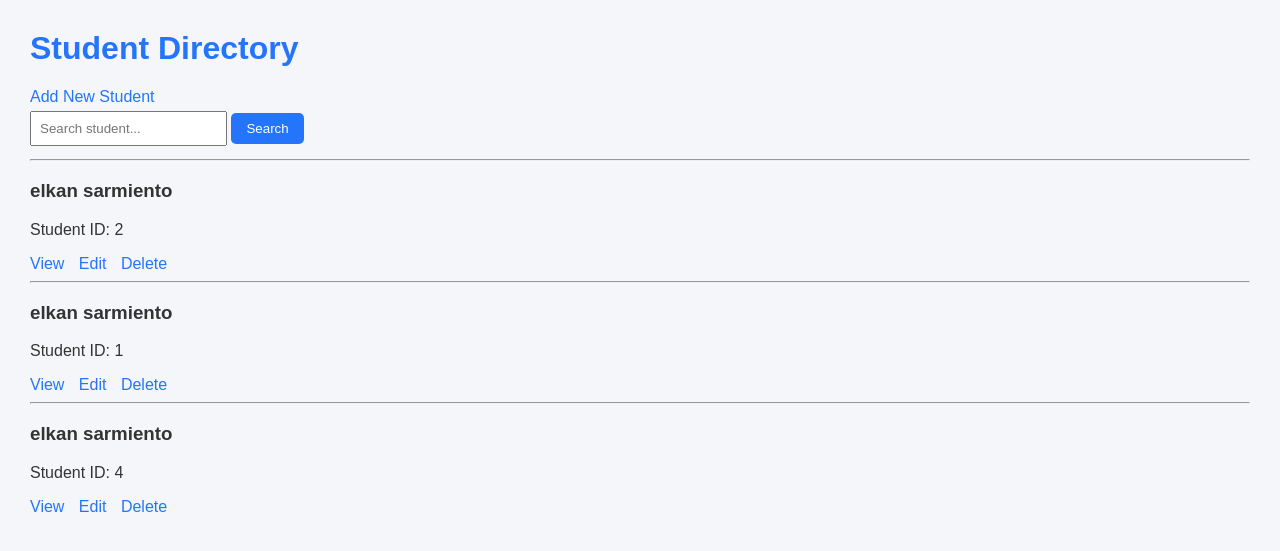
After one commit to ElkanSrmnt/CC106-ElkanSarmiento-APPDEV, a Django app: page /registration/students/ in a window 1280 px wide. The commit adds this page. Shown: the top 551 px of the page. Run offline with Django 5.2, Linux system fonts and the light colour scheme; data comes from the database, SQL or seed files in the repository.

Commit message:
Add Module 07 student management
Co-authored-by: Copilot <223556219+Copilot@users.noreply.github.com>

```diff
--- /dev/null
+++ b/registration/static/registration/style.css
@@ -0,0 +1,31 @@
+
+body {
+    font-family: Arial, sans-serif;
+    background-color: #f4f6f9;
+    margin: 30px;
+    color: #333;
+}
+
+h1 {
+    color: #2575fc;
+}
+
+a {
+    color: #2575fc;
+    text-decoration: none;
+    margin-right: 10px;
+}
+
+button {
+    background-color: #2575fc;
+    color: white;
+    border: none;
+    padding: 8px 15px;
+    cursor: pointer;
+    border-radius: 5px;
+}
+
+input, select {
+    padding: 8px;
+    margin: 5px 0;
+}
--- a/registration/templates/registration/registration.html
+++ b/registration/templates/registration/registration.html
@@ -39,6 +39,10 @@
         <br><br>
 
         <button type="submit">Register Student</button>
-    </form>
+        </form>
+
+    <br>
+    <a href="{% url 'student_list' %}">View Student Directory</a>
+
 </body>
 </html>
--- /dev/null
+++ b/registration/templates/registration/student_list.html
@@ -0,0 +1,35 @@
+
+<!DOCTYPE html>
+<html>
+<head>
+    <title>Student Directory</title>
+    {% load static %}
+    <link rel="stylesheet" href="{% static 'registration/style.css' %}">
+</head>
+<body>
+
+    <h1>Student Directory</h1>
+
+    <a href="{% url 'student_create' %}">Add New Student</a>
+
+    <form method="GET">
+        <input type="text" name="q" placeholder="Search student..."
+               value="{{ query }}">
+        <button type="submit">Search</button>
+    </form>
+
+    {% for student in students %}
+        <hr>
+        <h3>{{ student.first_name }} {{ student.last_name }}</h3>
+        <p>Student ID: {{ student.student_id }}</p>
+
+        <a href="{% url 'student_detail' student.pk %}">View</a>
+        <a href="{% url 'student_update' student.pk %}">Edit</a>
+        <a href="{% url 'student_delete' student.pk %}">Delete</a>
+
+    {% empty %}
+        <p>No students found.</p>
+    {% endfor %}
+
+</body>
+</html>
--- a/registration/urls.py
+++ b/registration/urls.py
@@ -3,6 +3,14 @@ from django.urls import path
 from . import views
 
 urlpatterns = [
+    # Existing Module 06 pages
     path('', views.student_registration, name='student_registration'),
     path('success/', views.registration_success, name='registration_success'),
+
+    # Module 07 pages
+    path('students/', views.student_list, name='student_list'),
+    path('students/create/', views.student_create, name='student_create'),
+    path('students/<int:pk>/', views.student_detail, name='student_detail'),
+    path('students/<int:pk>/edit/', views.student_update, name='student_update'),
+    path('students/<int:pk>/delete/', views.student_delete, name='student_delete'),
 ]
--- a/registration/views.py
+++ b/registration/views.py
@@ -1,6 +1,10 @@
 
-from django.shortcuts import render, redirect
+from django.shortcuts import render, redirect, get_object_or_404
+from django.contrib import messages
+from django.db.models import Q
 from .models import Student
+from .forms import StudentForm
+
 
 def student_registration(request):
     if request.method == 'POST':
@@ -22,11 +26,79 @@ def student_registration(request):
 
         return redirect('registration_success')
 
-    return render(
-        request,
-        'registration/registration.html'
-    )
+    return render(request, 'registration/registration.html')
 
 
 def registration_success(request):
     return render(request, 'registration/success.html')
+
+
+def student_list(request):
+    query = request.GET.get('q', '')
+    students = Student.objects.all()
+
+    if query:
+        students = students.filter(
+            Q(student_id__icontains=query) |
+            Q(first_name__icontains=query) |
+            Q(last_name__icontains=query)
+        )
+
+    return render(request, 'registration/student_list.html', {
+        'students': students,
+        'query': query
+    })
+
+
+def student_detail(request, pk):
+    student = get_object_or_404(Student, pk=pk)
+    return render(request, 'registration/student_detail.html', {
+        'student': student
+    })
+
+
+def student_create(request):
+    if request.method == 'POST':
+        form = StudentForm(request.POST)
+        if form.is_valid():
+            form.save()
+            messages.success(request, 'Student added successfully!')
+            return redirect('student_list')
+    else:
+        form = StudentForm()
+
+    return render(request, 'registration/student_form.html', {
+        'form': form,
+        'title': 'Add Student'
+    })
+
+
+def student_update(request, pk):
+    student = get_object_or_404(Student, pk=pk)
+
+    if request.method == 'POST':
+        form = StudentForm(request.POST, instance=student)
+        if form.is_valid():
+            form.save()
+            messages.success(request, 'Student updated successfully!')
+            return redirect('student_detail', pk=student.pk)
+    else:
+        form = StudentForm(instance=student)
+
+    return render(request, 'registration/student_form.html', {
+        'form': form,
+        'title': 'Edit Student'
+    })
+
+
+def student_delete(request, pk):
+    student = get_object_or_404(Student, pk=pk)
+
+    if request.method == 'POST':
+        student.delete()
+        messages.success(request, 'Student deleted successfully!')
+        return redirect('student_list')
+
+    return render(request, 'registration/student_confirm_delete.html', {
+        'student': student
+    })
```
Also changed, not shown: registration/forms.py (added, +21 -0 lines), registration/templates/registration/student_confirm_delete.html (added, +20 -0 lines), registration/templates/registration/student_detail.html (added, +24 -0 lines), registration/templates/registration/student_form.html (added, +24 -0 lines).
